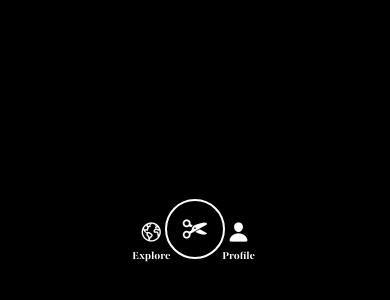
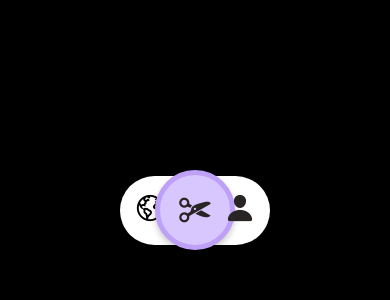
Before and after one commit to Stitch-Atelier/Mobile-App, a React Native app: screen /MainTabs in a window 390 px wide. Shown: the part 534-834 px from the top of the page. Built offline with nearby package versions, Linux system fonts and the light colour scheme.

Commit message:
done with tabBar, StitchOptions, created AddressName Component as well

```diff
--- a/components/StitchOptions.tsx
+++ b/components/StitchOptions.tsx
@@ -67,25 +67,26 @@ const styles = StyleSheet.create({
   },
   scrollContainer: {
     flexDirection: "row",
-    justifyContent: "space-evenly", // 👈 distribute evenly
-    alignItems: "stretch",
-    paddingHorizontal: 10,
+    justifyContent: "center",
+    alignItems: "center",
+    gap: 10,
+    marginHorizontal: "auto",
   },
   button: {
-    paddingVertical: 8,
-    paddingHorizontal: 4,
+    padding: 6,
     borderRadius: 20,
-    marginRight: 10,
     borderWidth: 0.5,
     alignItems: "center", // center text
   },
   selectedButton: {
-    backgroundColor: COLORS.white,
-    borderColor: COLORS.white,
+    backgroundColor: COLORS.lilac,
+    borderColor: COLORS.lightViolet,
+    borderWidth: 1,
   },
   unselectedButton: {
     backgroundColor: COLORS.black,
-    borderColor: COLORS.white,
+    borderColor: COLORS.lightViolet,
+    borderWidth: 1,
   },
   buttonText: {
     fontSize: 14,
--- a/components/TabBar.tsx
+++ b/components/TabBar.tsx
@@ -1,14 +1,8 @@
 import React from "react";
-import {
-  View,
-  Text,
-  TouchableOpacity,
-  StyleSheet,
-  Platform,
-} from "react-native";
+import { View, Text, StyleSheet, Pressable } from "react-native";
 import { BottomTabBarProps } from "@react-navigation/bottom-tabs";
 import { COLORS, FONTS } from "../theme";
-import { Ionicons } from "@expo/vector-icons"; // you can change icon set
+import { Ionicons } from "@expo/vector-icons"; // icon set
 
 const TabBar = ({ state, descriptors, navigation }: BottomTabBarProps) => {
   return (
@@ -44,7 +38,7 @@ const TabBar = ({ state, descriptors, navigation }: BottomTabBarProps) => {
             });
           };
 
-          // Optional: Map icons to route names
+          // Map icons to route names
           const getIcon = (name: string, isFocused: boolean) => {
             switch (name) {
               case "Home":
@@ -58,45 +52,33 @@ const TabBar = ({ state, descriptors, navigation }: BottomTabBarProps) => {
             }
           };
 
+          // For stitch button we give custom styling with pressed effect
+          const isStitch = route.name === "Stitch";
+
           return (
-            <TouchableOpacity
+            <Pressable
               key={index}
               onPress={onPress}
               onLongPress={onLongPress}
-              style={[
+              style={({ pressed }) => [
                 styles.tabItem,
-                route.name === "Stitch" && styles.stitchWrapper, // special style
+                isStitch && [
+                  styles.stitchButton,
+                  {
+                    backgroundColor: pressed
+                      ? COLORS.lightViolet // Sweet pressed color
+                      : COLORS.lilac, // Default color
+                  },
+                ],
               ]}
             >
-              <View
-                style={
-                  route.name === "Stitch" ? styles.stitchButton : undefined
-                }
-              >
-                <Ionicons
-                  name={getIcon(route.name, isFocused) as any}
-                  size={route.name === "Stitch" ? 28 : 22}
-                  color={isFocused ? "white" : COLORS.white}
-                />
-              </View>
-              {route.name !== "Stitch" && (
-                <Text
-                  style={[
-                    styles.label,
-                    { color: isFocused ? "white" : COLORS.white },
-                  ]}
-                >
-                  {typeof label === "function"
-                    ? label({
-                        focused: isFocused,
-                        color: isFocused ? "white" : COLORS.white,
-                        position: "below-icon",
-                        children: route.name,
-                      })
-                    : label}
-                </Text>
-              )}
-            </TouchableOpacity>
+              <Ionicons
+                name={getIcon(route.name, isFocused) as any}
+                size={isStitch ? 36 : 30}
+                style={{ marginBottom: isStitch ? 0 : 4 }}
+                color={isFocused ? COLORS.black : COLORS.bgGry}
+              />
+            </Pressable>
           );
         })}
       </View>
@@ -109,21 +91,20 @@ export default TabBar;
 const styles = StyleSheet.create({
   wrapper: {
     position: "absolute",
-    bottom: 35,
-    left: 10,
-    right: 10,
+    bottom: 65,
+    left: 70,
+    right: 70,
     alignItems: "center",
   },
-  stitchWrapper: {
-    marginTop: -25, // float above bar
-  },
+
   stitchButton: {
-    backgroundColor: COLORS.black, // highlight color
-    borderRadius: 35,
-    borderWidth: 2,
-    borderColor: "white",
-    width: 60,
-    height: 60,
+    borderRadius: 65,
+    borderWidth: 5,
+    borderColor: COLORS.lightViolet,
+    position: "absolute",
+    width: 80,
+    height: 80,
+    bottom: -5,
     alignItems: "center",
     justifyContent: "center",
     shadowColor: "#000",
@@ -134,9 +115,9 @@ const styles = StyleSheet.create({
   },
   tabBar: {
     flexDirection: "row",
-    backgroundColor: "black",
-    borderRadius: 16,
-    paddingVertical: 12,
+    backgroundColor: COLORS.white,
+    borderRadius: 40,
+    paddingVertical: 16,
     paddingHorizontal: 15,
     justifyContent: "space-around",
     alignItems: "center",
@@ -145,6 +126,7 @@ const styles = StyleSheet.create({
     shadowOpacity: 0.1,
     shadowRadius: 6,
     elevation: 6,
+    gap: 60,
   },
   tabItem: {
     flex: 1,
```
Also changed, not shown: components/AddressName.tsx (added, +12 -0 lines).
